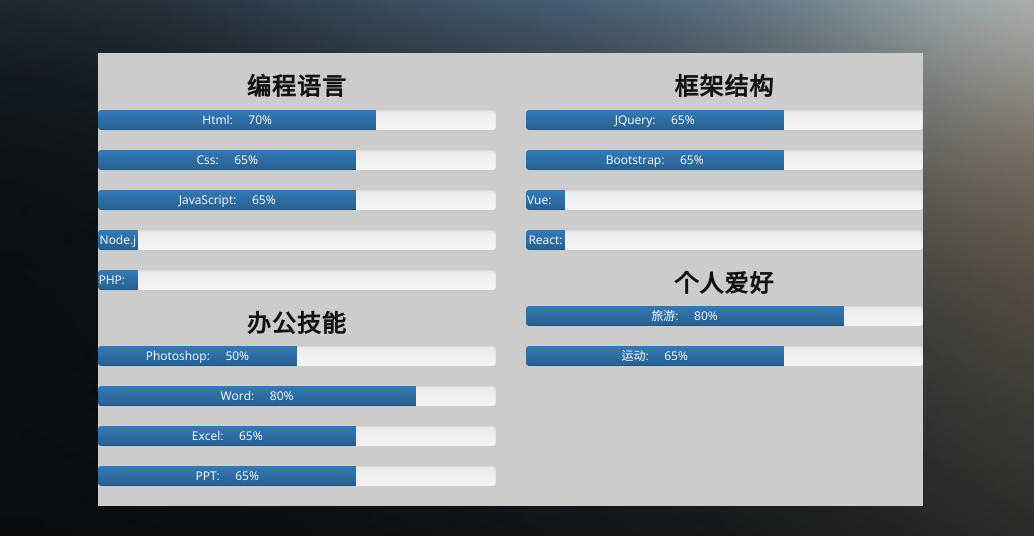
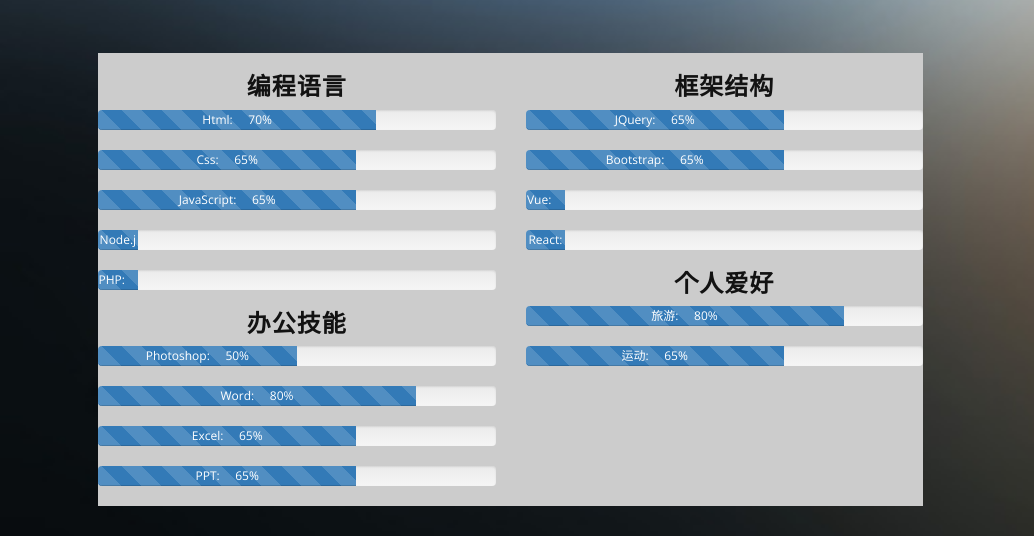
Before and after one commit to fanlinhao0811/myWeb, a plain HTML site: page index.html in a window 1280 px wide. Both pictures are taken after a click on the tab "我的技能". Shown: the part 168-704 px from the top of the page, 0-1034 px from the left. Drawn offline with nearby package versions, Linux system fonts and the light colour scheme; a script that the page names is missing.

Commit message:
2017.10.10 my web

```diff
--- a/index.html
+++ b/index.html
@@ -61,48 +61,48 @@
                       <div class="col-md-6">
                         <h3>编程语言</h3>
                         <div class="progress">
-                        <div class="progress-bar" role="progressbar" aria-valuenow="70" aria-valuemin="0" aria-valuemax="100" style="min-width: 3em;width: 70%;">
+                        <div class="progress-bar progress-bar-striped active" role="progressbar" aria-valuenow="70" aria-valuemin="0" aria-valuemax="100" style="min-width: 3em;width: 70%;">
                           Html: &nbsp; &nbsp; 70%
                         </div>
                         </div>
                         <div class="progress">
-                          <div class="progress-bar" role="progressbar" aria-valuenow="65" aria-valuemin="0" aria-valuemax="100" style="min-width: 3em; width: 65%;">
+                          <div class="progress-bar progress-bar-striped active" role="progressbar" aria-valuenow="65" aria-valuemin="0" aria-valuemax="100" style="min-width: 3em; width: 65%;">
                             Css: &nbsp; &nbsp; 65%
                           </div>
                         </div>
                         <div class="progress">
-                          <div class="progress-bar" role="progressbar" aria-valuenow="65" aria-valuemin="0" aria-valuemax="100" style="min-width: 3em; width: 65%;">
+                          <div class="progress-bar progress-bar-striped active" role="progressbar" aria-valuenow="65" aria-valuemin="0" aria-valuemax="100" style="min-width: 3em; width: 65%;">
                             JavaScript: &nbsp; &nbsp; 65%
                           </div>
                         </div>
                         <div class="progress">
-                          <div class="progress-bar" role="progressbar" aria-valuenow="0" aria-valuemin="0" aria-valuemax="100" style="min-width: 3em;width:10%;">
+                          <div class="progress-bar progress-bar-striped active" role="progressbar" aria-valuenow="0" aria-valuemin="0" aria-valuemax="100" style="min-width: 3em;width:10%;">
                             Node.js: &nbsp; &nbsp; 0%
                           </div>
                         </div>
                         <div class="progress">
-                          <div class="progress-bar" role="progressbar" aria-valuenow="0" aria-valuemin="0" aria-valuemax="100" style="min-width: 3em;width:10%;">
+                          <div class="progress-bar progress-bar-striped active" role="progressbar" aria-valuenow="0" aria-valuemin="0" aria-valuemax="100" style="min-width: 3em;width:10%;">
                             PHP: &nbsp; &nbsp; 0%
                           </div>
                         </div>
                         <h3>办公技能</h3>
                         <div class="progress">
-                          <div class="progress-bar" role="progressbar" aria-valuenow="50" aria-valuemin="0" aria-valuemax="100" style="min-width: 3em;width: 50%;">
+                          <div class="progress-bar progress-bar-striped active" role="progressbar" aria-valuenow="50" aria-valuemin="0" aria-valuemax="100" style="min-width: 3em;width: 50%;">
                             Photoshop: &nbsp; &nbsp; 50%
                           </div>
                         </div>
                         <div class="progress">
-                          <div class="progress-bar" role="progressbar" aria-valuenow="80" aria-valuemin="0" aria-valuemax="100" style="min-width: 3em; width: 80%;">
+                          <div class="progress-bar progress-bar-striped active" role="progressbar" aria-valuenow="80" aria-valuemin="0" aria-valuemax="100" style="min-width: 3em; width: 80%;">
                             Word: &nbsp; &nbsp; 80%
                           </div>
                         </div>
                         <div class="progress">
-                          <div class="progress-bar" role="progressbar" aria-valuenow="65" aria-valuemin="0" aria-valuemax="100" style="min-width: 3em; width: 65%;">
+                          <div class="progress-bar progress-bar-striped active" role="progressbar" aria-valuenow="65" aria-valuemin="0" aria-valuemax="100" style="min-width: 3em; width: 65%;">
                             Excel: &nbsp; &nbsp; 65%
                           </div>
                         </div>
                         <div class="progress">
-                          <div class="progress-bar" role="progressbar" aria-valuenow="65" aria-valuemin="0" aria-valuemax="100" style="min-width: 3em;width:65%;">
+                          <div class="progress-bar progress-bar-striped active" role="progressbar" aria-valuenow="65" aria-valuemin="0" aria-valuemax="100" style="min-width: 3em;width:65%;">
                             PPT: &nbsp; &nbsp; 65%
                           </div>
                         </div>
@@ -110,33 +110,33 @@
                       <div class="col-md-6">
                         <h3>框架结构</h3>
                         <div class="progress">
-                          <div class="progress-bar" role="progressbar" aria-valuenow="65" aria-valuemin="0" aria-valuemax="100" style="min-width: 3em; width: 65%;">
+                          <div class="progress-bar progress-bar-striped active" role="progressbar" aria-valuenow="65" aria-valuemin="0" aria-valuemax="100" style="min-width: 3em; width: 65%;">
                             JQuery: &nbsp; &nbsp; 65%
                           </div>
                         </div>
                         <div class="progress">
-                          <div class="progress-bar" role="progressbar" aria-valuenow="65" aria-valuemin="0" aria-valuemax="100" style="min-width: 3em; width: 65%;">
+                          <div class="progress-bar progress-bar-striped active" role="progressbar" aria-valuenow="65" aria-valuemin="0" aria-valuemax="100" style="min-width: 3em; width: 65%;">
                             Bootstrap: &nbsp; &nbsp; 65%
                           </div>
                         </div>
                         <div class="progress">
-                          <div class="progress-bar" role="progressbar" aria-valuenow="0" aria-valuemin="0" aria-valuemax="100" style="min-width: 3em;width:10%;">
+                          <div class="progress-bar progress-bar-striped active" role="progressbar" aria-valuenow="0" aria-valuemin="0" aria-valuemax="100" style="min-width: 3em;width:10%;">
                             Vue: &nbsp; &nbsp; 0%
                           </div>
                         </div>
                         <div class="progress">
-                          <div class="progress-bar" role="progressbar" aria-valuenow="0" aria-valuemin="0" aria-valuemax="100" style="min-width: 3em;width:10%;">
+                          <div class="progress-bar progress-bar-striped active" role="progressbar" aria-valuenow="0" aria-valuemin="0" aria-valuemax="100" style="min-width: 3em;width:10%;">
                             React: &nbsp; &nbsp; 0%
                           </div>
                         </div>
                         <h3>个人爱好</h3>
                         <div class="progress">
-                          <div class="progress-bar" role="progressbar" aria-valuenow="80" aria-valuemin="0" aria-valuemax="100" style="min-width: 3em; width: 80%;">
+                          <div class="progress-bar progress-bar-striped active" role="progressbar" aria-valuenow="80" aria-valuemin="0" aria-valuemax="100" style="min-width: 3em; width: 80%;">
                             旅游: &nbsp; &nbsp; 80%
                           </div>
                         </div>
                         <div class="progress">
-                          <div class="progress-bar" role="progressbar" aria-valuenow="65" aria-valuemin="0" aria-valuemax="100" style="min-width: 3em; width: 65%;">
+                          <div class="progress-bar progress-bar-striped active" role="progressbar" aria-valuenow="65" aria-valuemin="0" aria-valuemax="100" style="min-width: 3em; width: 65%;">
                             运动: &nbsp; &nbsp; 65%
                           </div>
                         </div>
```
